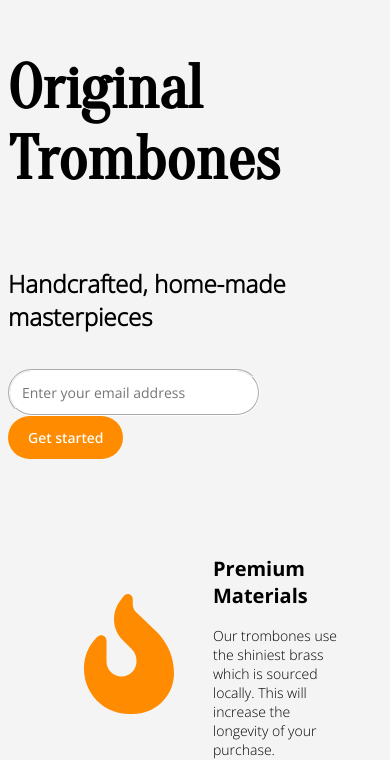
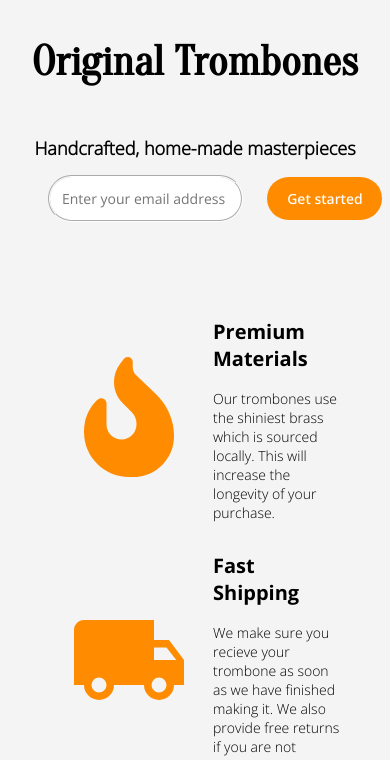
Before and after one commit to LJCuenca/Landing-page, a plain HTML site: page Product Landing page/index.html in a window 390 px wide. Shown: the part 340-1100 px from the top of the page. Drawn offline with Linux system fonts and the light colour scheme.

Commit message:
Add files via upload

```diff
--- a/Product Landing page/style.css
+++ b/Product Landing page/style.css
@@ -215,19 +215,33 @@ footer{
         flex-wrap: nowrap;
         align-items: center;
     }
+    #video{
+        width: 400px;
+        height: 250px;}
+    #title {font-size: 42px;
+        align-items: center;}
+
+    #subtitle {font-size: 18px;
+        text-align: center;}
+    #form{
+         align-items: center;
+        }
+    .email-address {
+        display: flex;
+        flex-direction: row;
+        flex-wrap: nowrap;
+        align-items: center;
+    }
     h3 {font-size: 14px;}
-
     .trombone {font-size: 14px;}
 
     #trombone{
         width: 300px;}
-  #video{
-    width: 400px;
-    height: 250px;}
 
     .nav-link {
         font-size: 14px;
         padding: 0px 40px 0px 40px;
     }
 #feature-element { width: 300px;}
+
  }
```
